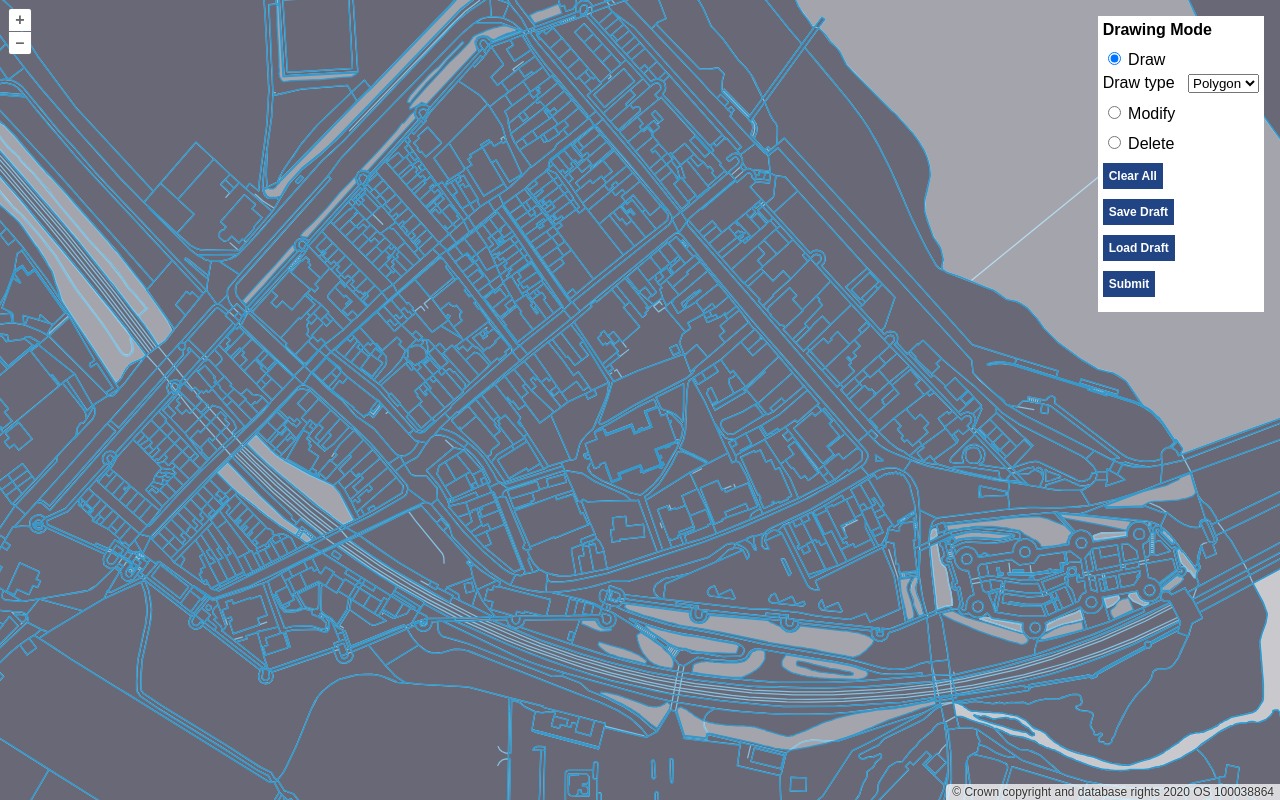
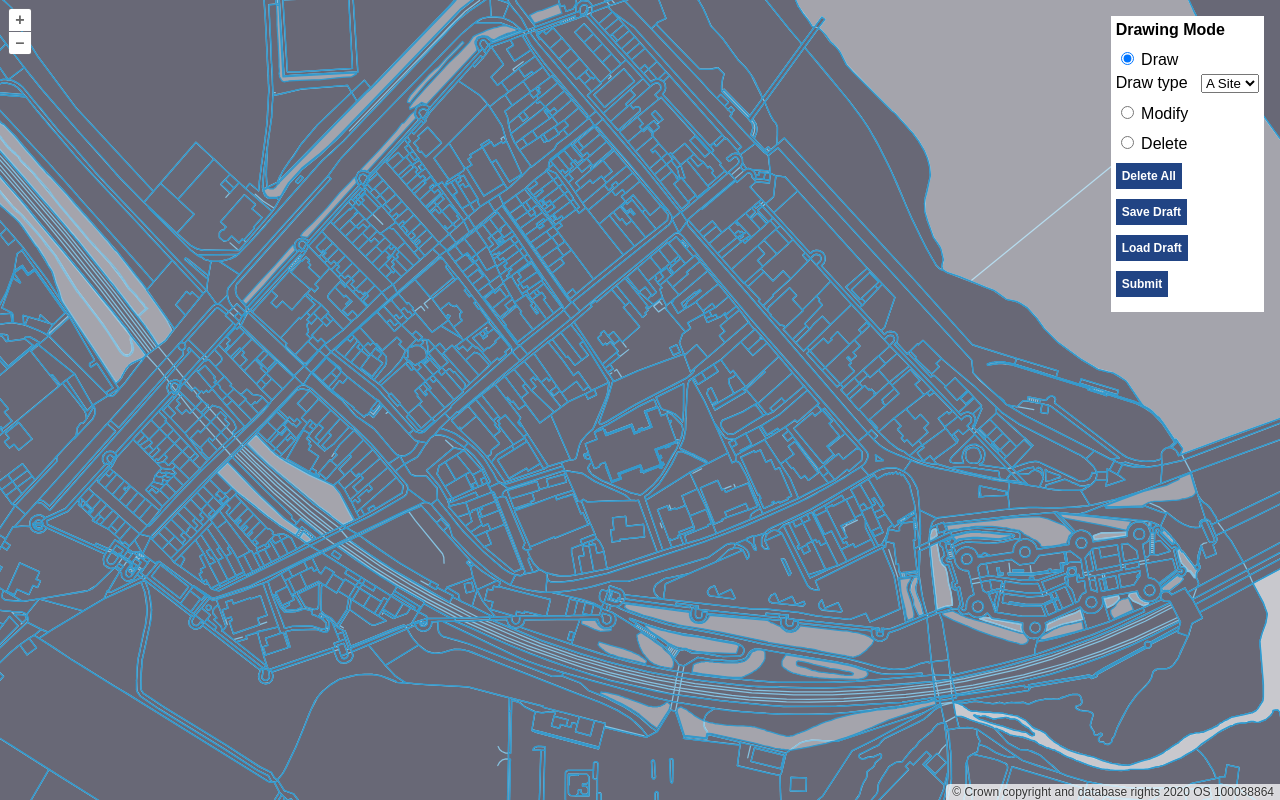
Before and after one commit to bluefoxtech/bluefox-draw-tool, a website built with webpack: page src/index.html in a window 1280 px wide. Built offline with nearby package versions, Linux system fonts and the light colour scheme; what ol-hashed would draw is missing.

Commit message:
add fontawesome kit code, change name of buttons

```diff
--- a/src/index.html
+++ b/src/index.html
@@ -7,6 +7,8 @@
   <link rel="shortcut icon" href="./favicon.ico">
   <!-- for older browsers -->
   <script src="https://cdn.polyfill.io/v2/polyfill.min.js?features=requestAnimationFrame,Element.prototype.classList,URL"></script>
+  <!-- font awesome -->
+  <script src="https://kit.fontawesome.com/5db29bb5d1.js" crossorigin="anonymous"></script>
 </head>
 
 <body>
@@ -22,7 +24,7 @@
         <div class="form-group">
           <label>Draw type &nbsp;</label>
           <select name="draw-type" id="draw-type">
-            <option value="Polygon">Polygon</option>
+            <option value="Polygon">A Site</option>
           </select>
         </div>
       </div>
@@ -41,7 +43,7 @@
 
     </form>
     <div>
-      <button id="clear">Clear All</button>
+      <button id="clear">Delete All</button>
     </div>
     <div>
       <button id="save-draft">Save Draft</button>
```
